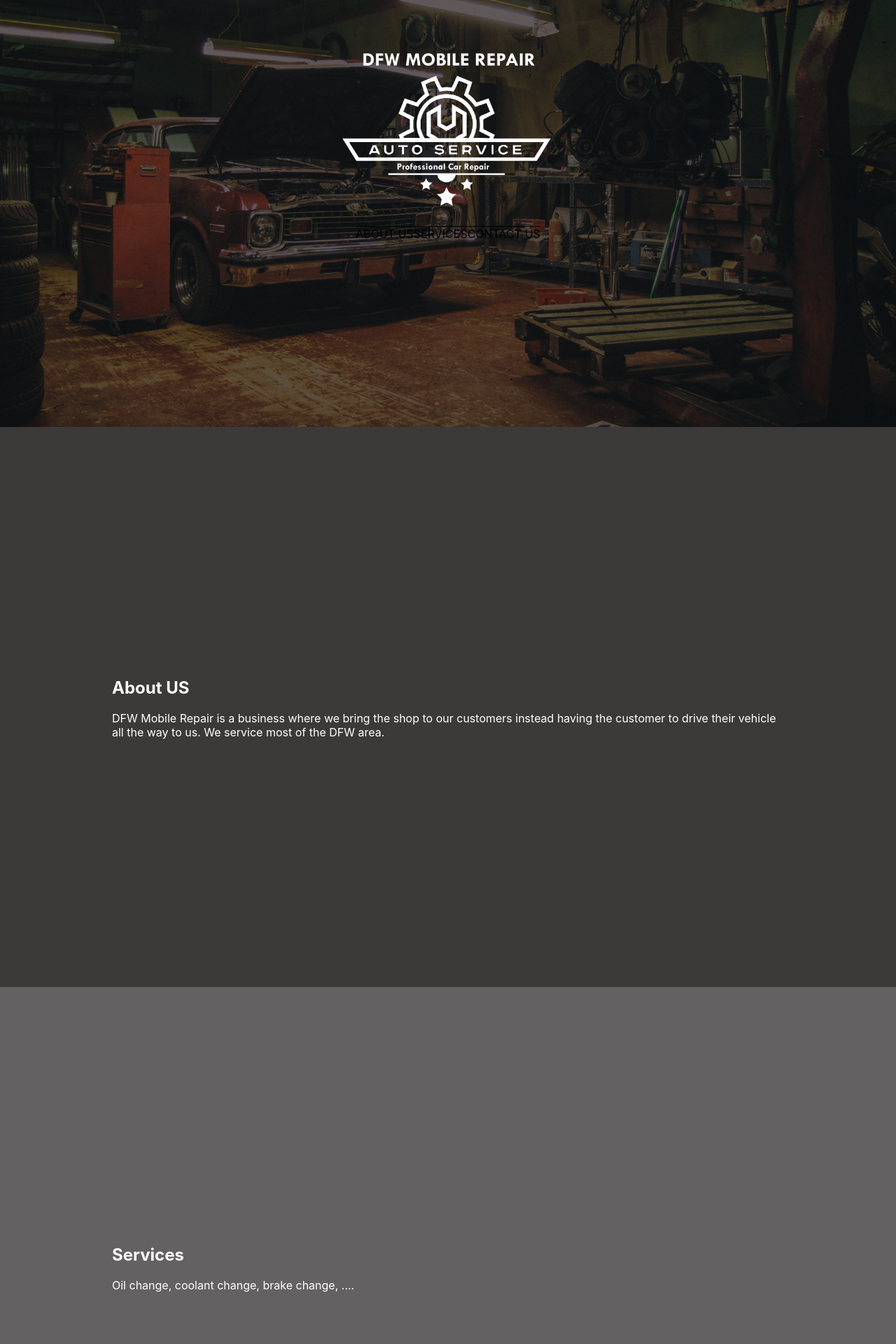
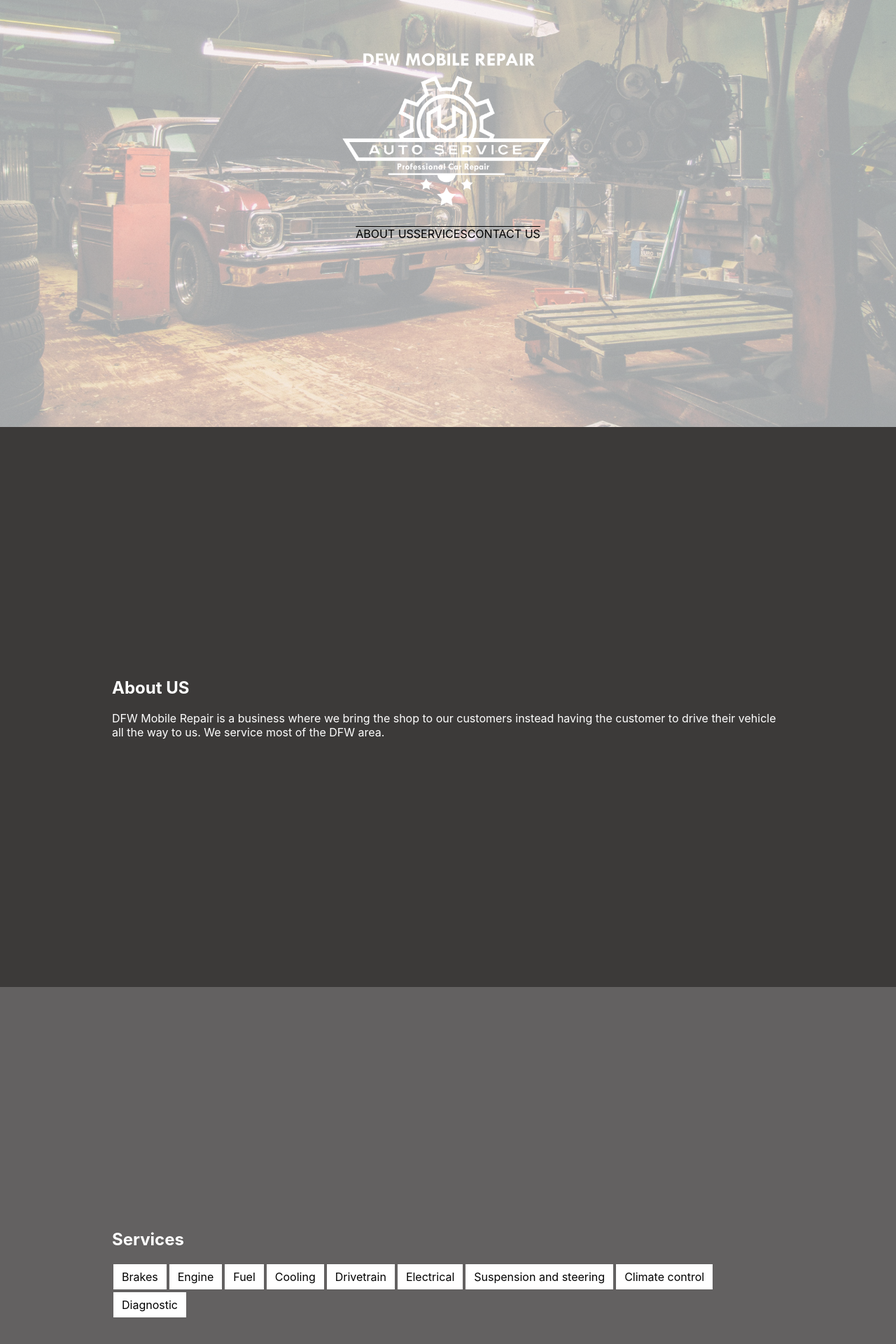
Before and after one commit to HypernovaTX/DFWMobileRepair, a React (Create React App) app in the folder DFW-Mobile/: page / in a window 1280 px wide. Shown: the part 190-2110 px from the top of the page at 70% size. Built offline with nearby package versions, Linux system fonts and the light colour scheme.

Commit message:
Services.json properties are read from "Template > Services()"

```diff
--- a/DFW-Mobile/src/components/mainpage.tsx
+++ b/DFW-Mobile/src/components/mainpage.tsx
@@ -29,7 +29,7 @@ export default class MainPage extends React.Component<Props, State> {
 
     render() {
         const { bgy_landing } = this.state;
-        const pageTemplate = <Template
+        const pageTemplate = <Template key='templateIndex'
             head_bgy={bgy_landing}
             head_bgo={0}
         />
--- a/DFW-Mobile/src/components/services.json
+++ b/DFW-Mobile/src/components/services.json
@@ -51,7 +51,7 @@
         "Relays",
         "Lights"
     ],
-    "Suspension/steering": [
+    "Suspension_and_steering": [
         "Shock/strut",
         "Tie rod",
         "Control arm",
@@ -62,7 +62,7 @@
         "Rack and pinion",
         "Wheel hub/bearing"
     ],
-    "Climate control": [
+    "Climate_control": [
         "A/C Recharge",
         "A/C Compressor",
         "A/C drier",
--- a/DFW-Mobile/src/components/template.tsx
+++ b/DFW-Mobile/src/components/template.tsx
@@ -1,4 +1,5 @@
 import React from 'react';
+import * as ServiceList from "./services.json";
 
 type Props = {
     head_bgy: number,
@@ -88,9 +89,9 @@ export default class Template extends React.Component<Props, State> {
                 >
                     <div key='about_us' className='section1-box'>
                         <h2>Services</h2>
-                        <p>
-                            Oil change, coolant change, brake change, ....
-                        </p>
+                        <div key='service_box' className='serviceBox'>
+                            {this.services()}
+                        </div>
                     </div>
                 </div>
             </div>
@@ -98,10 +99,21 @@ export default class Template extends React.Component<Props, State> {
     }
 
     services(): JSX.Element {
+        let topBar = [<></>];
+        const serviceOption = Object.keys(
+            JSON.parse(JSON.stringify(ServiceList)).default
+        );
+        serviceOption.forEach((serviceName) => {
+            topBar.push(
+                <div key={`service_${serviceName}`} className={`serviceBlock ${serviceName}`}>
+                    {serviceName.replace(/(_+)/g, ' ')}
+                </div>
+            );
+        })
         return(
             <>
                 <div key='service_selector' className='service-selector'>
-
+                    {topBar}
                 </div>
             </>
         );
--- a/DFW-Mobile/src/index.css
+++ b/DFW-Mobile/src/index.css
@@ -31,7 +31,7 @@ code {
     display: flex;
     width: 100%;
     height: 100%;
-    background: rgba(0,0,0,0.6);
+    background: rgba(255,255,255,0.6);
   }
   .logo {
     margin: auto;
@@ -53,7 +53,7 @@ code {
     border-top: 2px solid rgba(0,0,0,0);
     border-bottom: 2px solid rgba(0,0,0,0);
     background: (0,0,0,0);
-    color: #FFF;
+    color: #000;
     font-weight: 700;
     font-size: 0.75em;
     transition: 200ms linear all;
@@ -92,4 +92,12 @@ code {
   .section2 {
     background: rgba(255,255,255,0.2);
   }
+
+  .serviceBlock {
+    display: inline-block;
+    margin: 2px;
+    color: #000;
+    background: #FFF;
+    padding: 8px 12px;
+  }
 }
--- a/DFW-Mobile/src/index.tsx
+++ b/DFW-Mobile/src/index.tsx
@@ -6,7 +6,7 @@ import MainPage from './components/mainpage';
 
 ReactDOM.render(
   <React.StrictMode>
-    <MainPage />
+    <MainPage key='MAIN'/>
   </React.StrictMode>,
   document.getElementById('root')
 );
```
